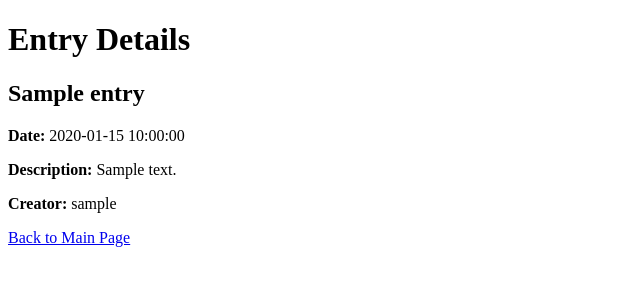
After one commit to dbdizk/ryhma_kalenteri, a Flask app: template templates/show_entry.html in a window 1280 px wide. The commit adds this page. Shown: the top 300 px of the page, without its empty margins (0-640 px from the left). Run offline with Flask 3, Linux system fonts and the light colour scheme; the template is opened without the code that fills it: most values are stand-ins (such as "Sample title", 1, 10 or a date in 2020).

Commit message:
Made it possible to examine singular events in detail

```diff
--- a/app.py
+++ b/app.py
@@ -13,6 +13,12 @@ app.secret_key = config.secret_key
 def index():
     all_entries = entries.get_entries()
     return render_template("index.html", entries=all_entries)
+
+@app.route("/entry/<int:entry_id>")
+def show_entry(entry_id):
+    entry = entries.get_entry(entry_id)
+    return render_template("show_entry.html", entry=entry)
+
 
 @app.route("/new_entry")
 def new_entry():
--- a/entries.py
+++ b/entries.py
@@ -8,3 +8,7 @@
 def get_entries():
     sql = "SELECT id, title FROM entries ORDER BY id DESC"
     return db.query(sql)
+
+def get_entry(entry_id):
+    sql = """SELECT entries.title, entries.description, entries.date, entries.duration, users.username FROM entries, users WHERE entries.user_id = users.id AND entries.id = ?"""
+    return db.query(sql, [entry_id])[0]
--- a/templates/index.html
+++ b/templates/index.html
@@ -24,7 +24,7 @@
   <h2>Tapahtumat</h2>
   <ul>
     {% for entry in entries %}
-    <li>{{ entry.title }}</li>
+    <li><a href="/entry/{{ entry.id }}">{{ entry.title }}</a></li>
     {% endfor %}
   </ul>
 </body>
--- /dev/null
+++ b/templates/show_entry.html
@@ -0,0 +1,21 @@
+<!DOCTYPE html>
+<html lang="en">
+<head>
+    <meta charset="UTF-8">
+    <meta name="viewport" content="width=device-width, initial-scale=1.0">
+    <title>{{entry.title}}</title>
+</head>
+<body>
+    <header>
+        <h1>Entry Details</h1>
+    </header>
+    <main>
+        <article>
+            <h2>{{ entry.title }}</h2>
+            <p><strong>Date:</strong> {{ entry.date }}</p>
+            <p><strong>Description:</strong> {{ entry.description }}</p>
+            <p><strong>Creator:</strong> {{ entry.username }}</p>
+        </article>
+        <a href="/">Back to Main Page</a>
+    </main>
+</body>
```
